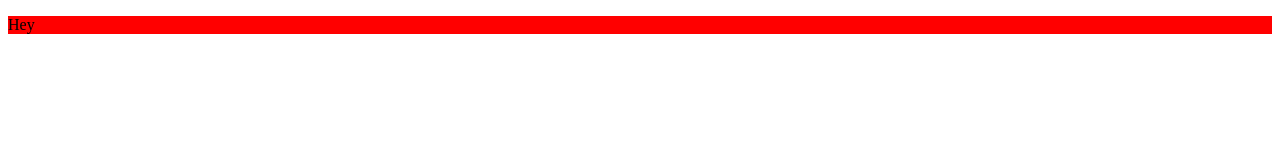
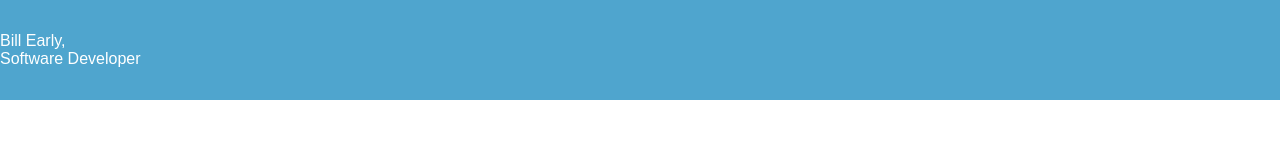
Before and after one commit to billearly/billearly.github.io, a Gatsby site: page / in a window 1280 px wide. Built offline with nearby package versions, Linux system fonts and the light colour scheme; Gatsby itself is replaced by a stand-in of ours.

Commit message:
Testing header

```diff
--- a/gatsby-config.js
+++ b/gatsby-config.js
@@ -1,3 +1,6 @@
 module.exports = {
-  plugins: [`gatsby-plugin-styled-components`],
+  plugins: [
+    `gatsby-plugin-react-helmet`,
+    `gatsby-plugin-styled-components`
+  ],
 }
--- a/package.json
+++ b/package.json
@@ -5,7 +5,7 @@
   "main": "index.js",
   "scripts": {
     "build": "gatsby build",
-    "develop": "gatsby develop",
+    "dev": "gatsby develop",
     "deploy": "gatsby build && gh-pages -d public -b master",
     "format": "prettier --write src/**/*.{js,jsx}",
     "start": "npm run develop",
@@ -15,9 +15,11 @@
   "dependencies": {
     "babel-plugin-styled-components": "^1.10.0",
     "gatsby": "^2.2.13",
+    "gatsby-plugin-react-helmet": "^3.0.11",
     "gatsby-plugin-styled-components": "^3.0.7",
     "react": "^16.8.5",
     "react-dom": "^16.8.5",
+    "react-helmet": "^5.2.0",
     "styled-components": "^4.2.0"
   },
   "devDependencies": {
--- /dev/null
+++ b/src/components/GlobalStyle.jsx
@@ -0,0 +1,14 @@
+import { createGlobalStyle } from 'styled-components';
+
+export const GlobalStyle = createGlobalStyle`
+  *, *:before, *:after {
+    box-sizing: border-box;
+  }
+  body {
+    font-family: sans-serif;
+    margin: 0;
+  }
+  p {
+    margin: 0;
+  }
+`;
--- /dev/null
+++ b/src/components/header/HeaderContainer.jsx
@@ -0,0 +1,7 @@
+import styled from 'styled-components';
+
+export const HeaderContainer = styled.div`
+  background-color: #4fa5ce;
+  color: white;
+  padding: 2rem 0;
+`;
--- /dev/null
+++ b/src/components/header/index.js
@@ -0,0 +1 @@
+export { HeaderContainer } from './HeaderContainer';
--- /dev/null
+++ b/src/components/index.js
@@ -0,0 +1 @@
+export { GlobalStyle } from './GlobalStyle';
--- a/src/pages/index.js
+++ b/src/pages/index.js
@@ -1,14 +1,22 @@
-import React from "react"
-import styled from 'styled-components';
-
-const StyledDiv = styled.div`
-  background-color: red;
-`;
+import React from 'react';
+import { Helmet } from 'react-helmet';
+import { GlobalStyle } from '../components';
+import { HeaderContainer } from '../components/header';
 
 export default () => {
   return (
-    <StyledDiv>
-      <p>Hey</p>
-    </StyledDiv>
+    <>
+      <Helmet>
+        <title>Bill Early | Software Developer</title>
+        <html lang="en" />
+      </Helmet>
+
+      <GlobalStyle />
+
+      <HeaderContainer>
+        <p>Bill Early,</p>
+        <p>Software Developer</p>
+      </HeaderContainer>
+    </>
   );
 }
```
Also changed, not shown: README.md, 1 other file.
